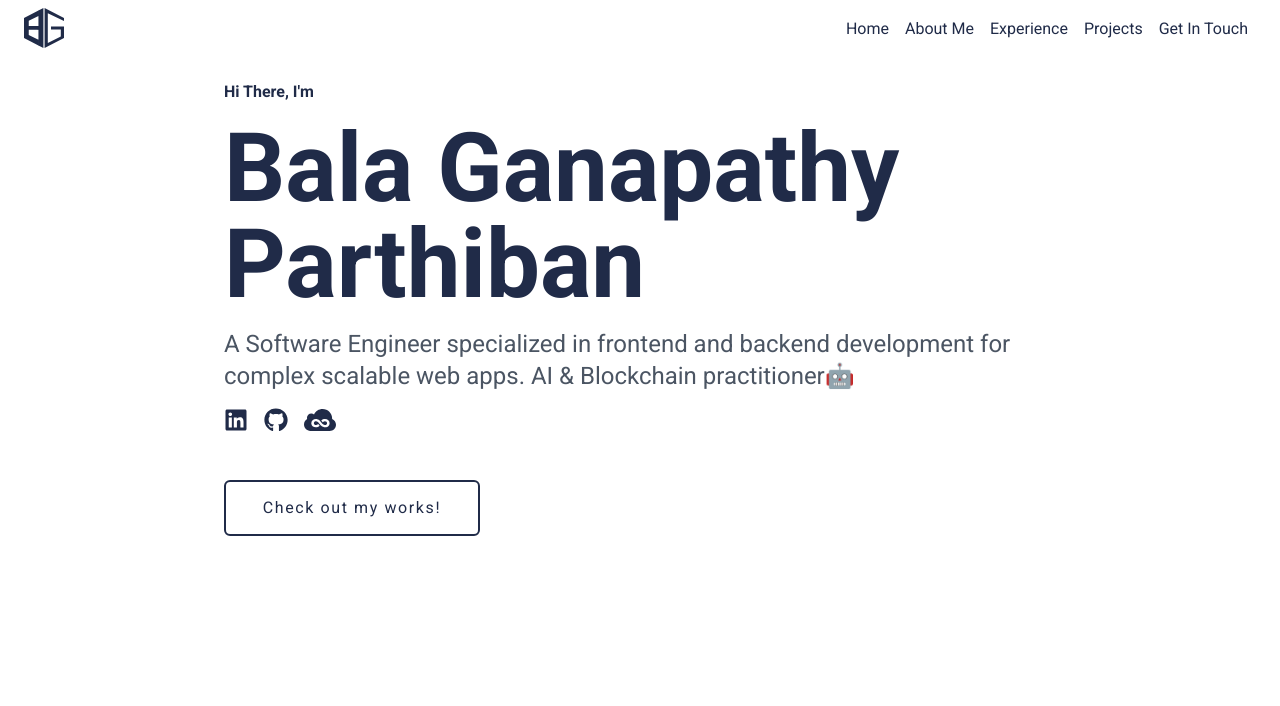
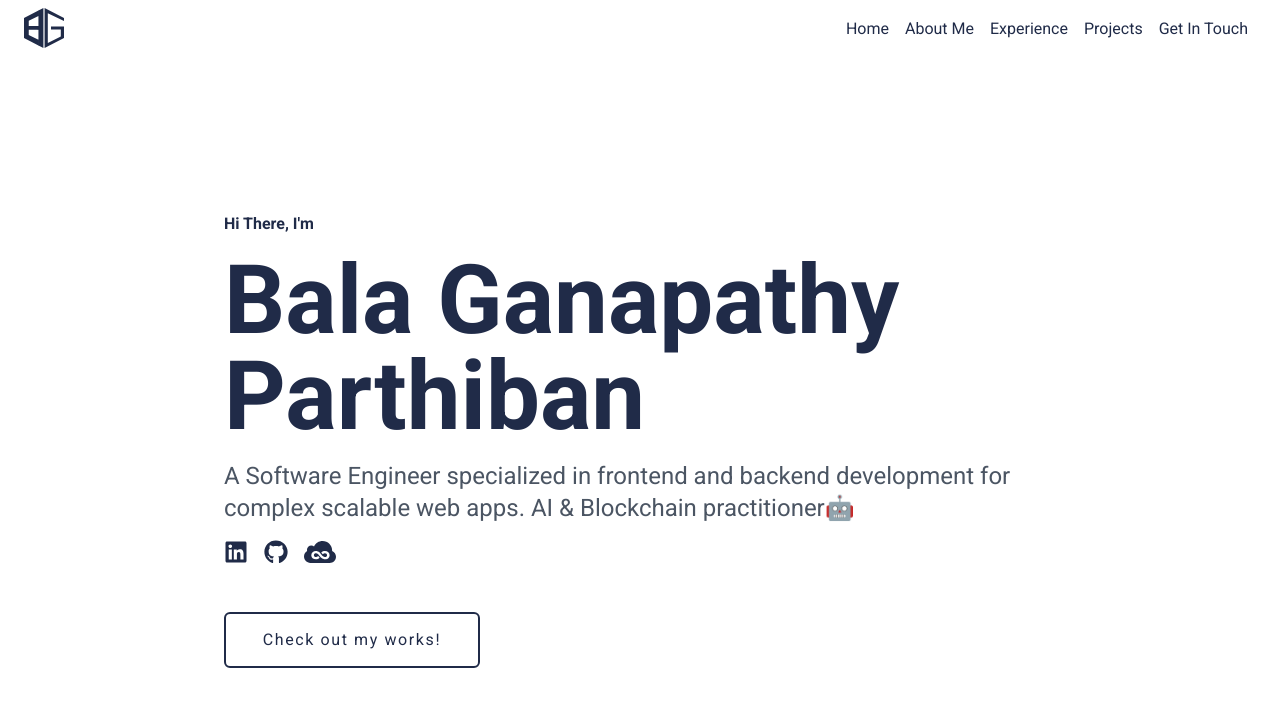
Before and after one commit to balaganapathyparthiban/portfolio, a React (Vite) app: page / in a window 1280 px wide. Shown: the top 706 px of the page. Built offline with nearby package versions, Linux system fonts and the light colour scheme.

Commit message:
Intro Section spacing issue

```diff
--- a/src/components/Header/Header.tsx
+++ b/src/components/Header/Header.tsx
@@ -33,7 +33,7 @@ const Header: React.FC<IHeader> = (props) => {
             if (landingViewPort.scrollTop < previousScrollTop && scrollRef.current) {
                 scrollRef.current = false
                 setHidden(false);
-            } else if (landingViewPort.scrollTop > 46 && landingViewPort.scrollTop > previousScrollTop && !scrollRef.current) {
+            } else if (landingViewPort.scrollTop > 24 && landingViewPort.scrollTop > previousScrollTop && !scrollRef.current) {
                 scrollRef.current = true
                 setHidden(true);
             }
--- a/src/components/Intro/Intro.tsx
+++ b/src/components/Intro/Intro.tsx
@@ -10,7 +10,7 @@ interface IInto {
 
 const Intro: React.FC<IInto> = (props) => {
     return (
-        <div className="w-full h-full flex flex-col justify-start ">
+        <div className="w-full h-full flex flex-col justify-center">
             <div className='w-full h-auto'>
                 <h1 className='text-primary text-base font-semibold'>Hi There, I'm</h1>
             </div>
```
